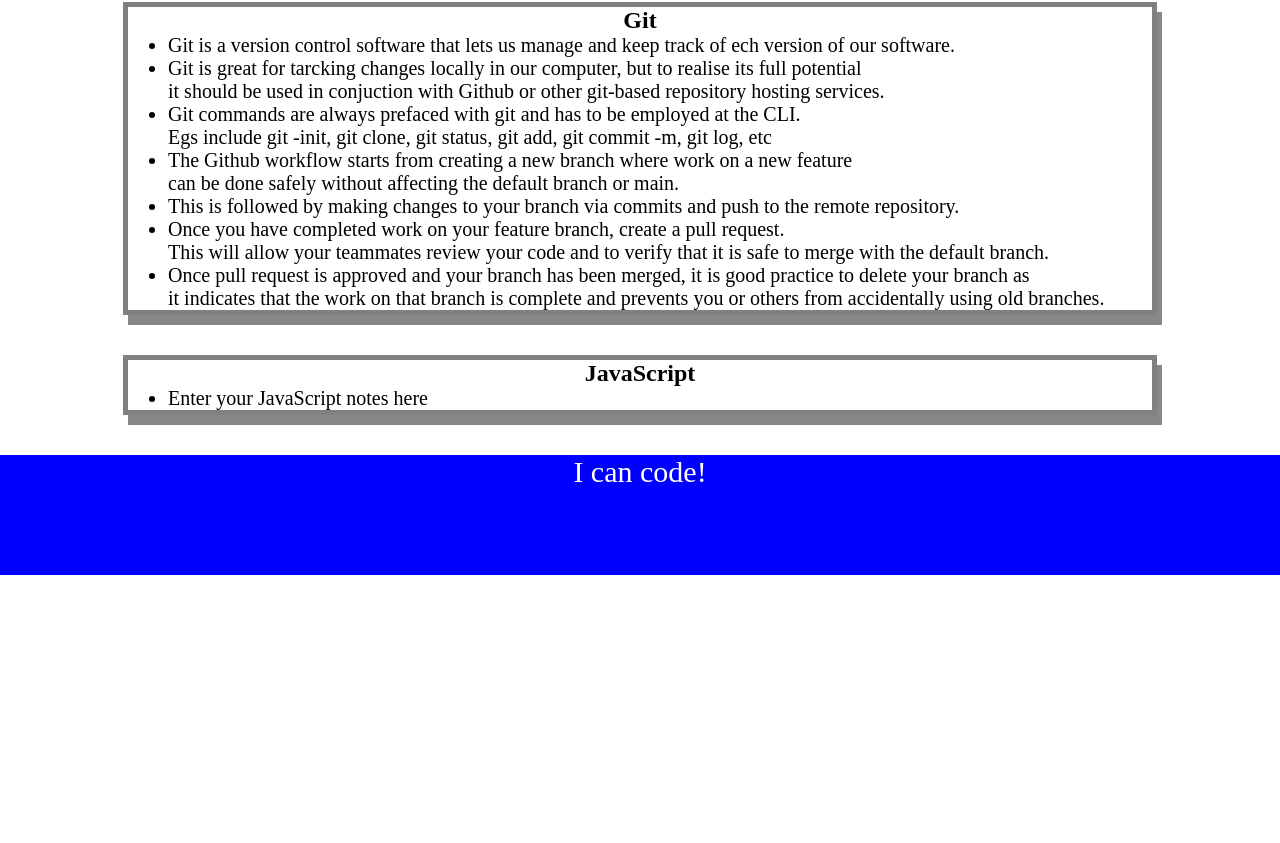
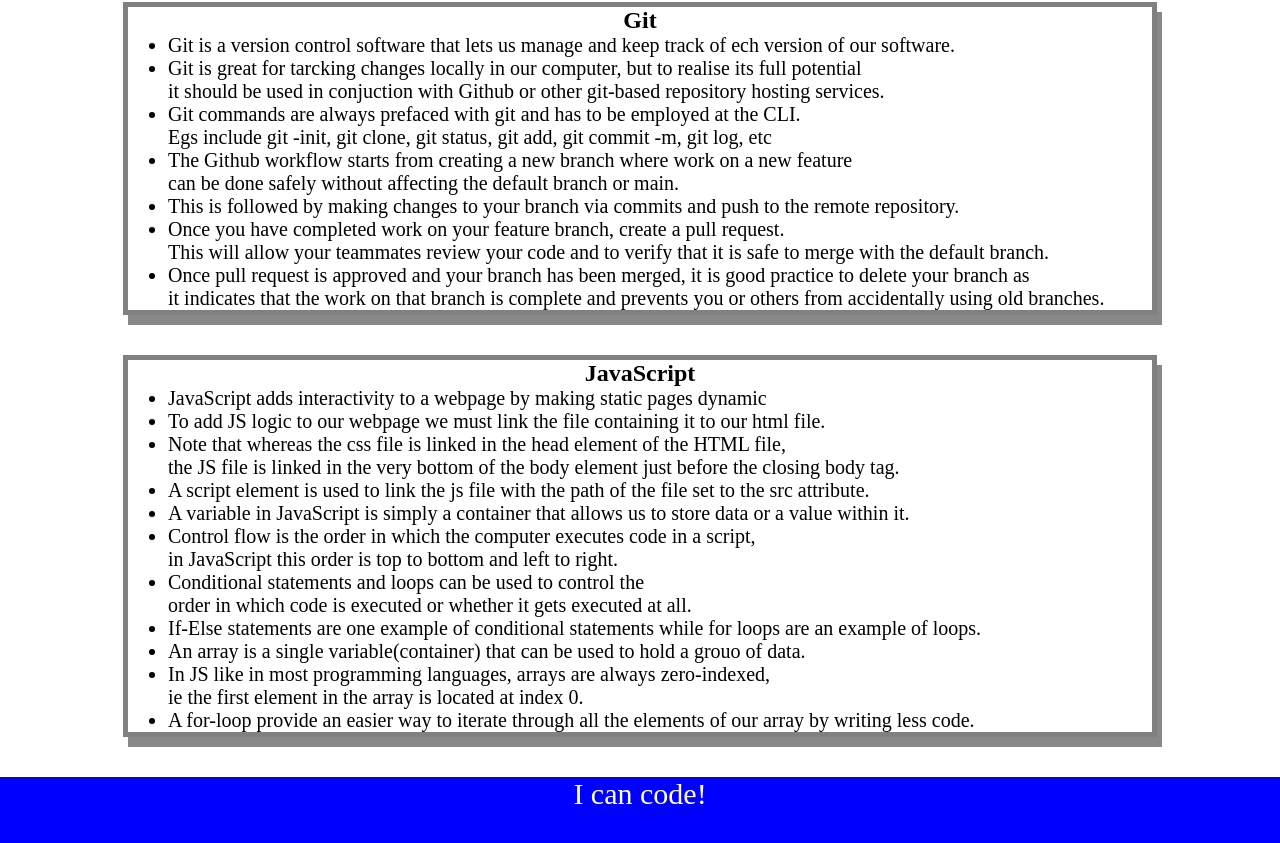
Before and after one commit to iosazee/prework-study-guide, a plain HTML site: page index.html in a window 1280 px wide. Shown: the part 657-1500 px from the top of the page. Before the commit the page ends 1232 px from the top, so only its background shows below. Drawn offline with Linux system fonts and the light colour scheme.

Commit message:
added a script file and content to the JS section of the html file

```diff
--- /dev/null
+++ b/assets/script.js
@@ -0,0 +1,22 @@
+var topics = ['HTML', 'CSS', 'Git', 'JavaScript'];
+
+
+for (let i = 0; i < topics.length; i++)
+{
+    console.log(topics[i]);
+}
+
+
+/*
+if (topic === 'HTML') {
+  console.log("Let's study HTML!");
+} else if (topic === 'CSS') {
+  console.log("Let's study CSS!");
+} else if (topic === 'Git') {
+  console.log("Let's study Git!");
+} else if (topic === 'JavaScript') {
+  console.log("Let's study JavaScript!");
+} else {
+  console.log('Please try again!');
+}
+*/
--- a/index.html
+++ b/index.html
@@ -11,6 +11,7 @@
     <header id="top">
       <h1>Prework Study Guide</h1>
       <img src="./assets/bowtie-cat.png" alt="Profile image of cat wearing a bow tie." />
+      <h2>✨ Open the Console to See What's Happening ✨</h2>
     </header>
     <main>
       <section class="card" id="html-section">
@@ -58,7 +59,22 @@
       <section class="card" id="javascript-section">
         <h2>JavaScript</h2>
         <ul>
-          <li>Enter your JavaScript notes here</li>
+          <li>JavaScript adds interactivity to a webpage by making static pages dynamic</li>
+          <li>To add JS logic to our webpage we must link the file containing it to our html file.</li>
+          <li>Note that whereas the css file is linked in the head element of the HTML file, <br>
+            the JS file is linked in the very bottom of the body element just before the closing body tag.</li>
+          <li>A script element is used to link the js file with the path of the file set to the src attribute.</li>
+          <li>A variable in JavaScript is simply a container that allows us to store data or a value within it.</li>
+          <li>Control flow is the order in which the computer executes code in a script, <br>
+            in JavaScript this order is top to bottom and left to right.</li>
+          <li>Conditional statements and loops can be used to control the <br>
+            order in which code is executed or whether it gets executed at all.</li>
+          <li>If-Else statements are one example of conditional statements while for loops are an example of loops.</li>
+          <li>An array is a single variable(container) that can be used to hold a grouo of data.</li>
+          <li>In JS like in most programming languages, arrays are always zero-indexed, <br>
+            ie the first element in the array is located at index 0.</li>
+          <li>A for-loop provide an easier way to iterate through all the elements of our array by writing less code.</li>
+
         </ul>
       </section>
     </main>
@@ -66,5 +82,6 @@
     <footer>
       <p>I can code!</p>
     </footer>
+    <script src="./assets/script.js"></script>
   </body>
 </html>
```
